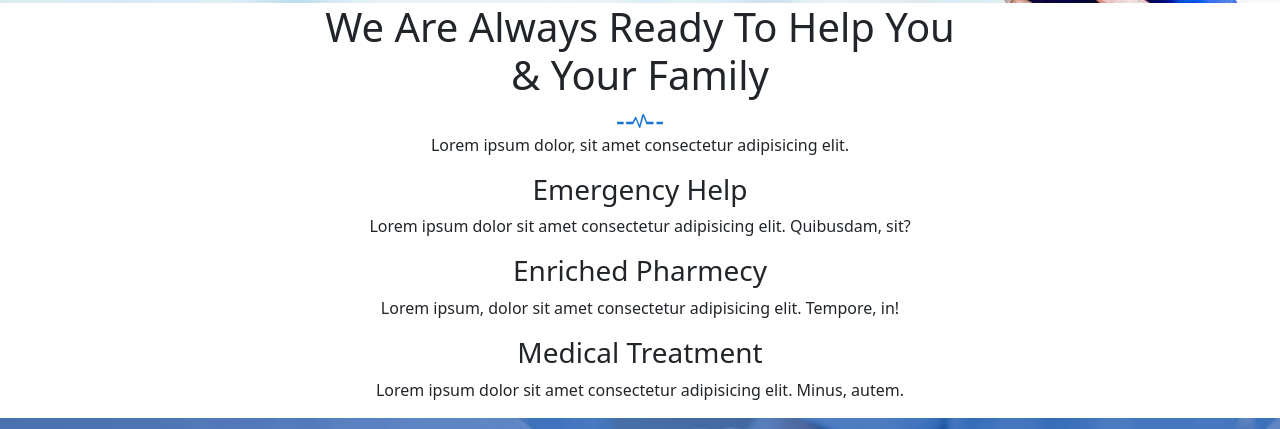
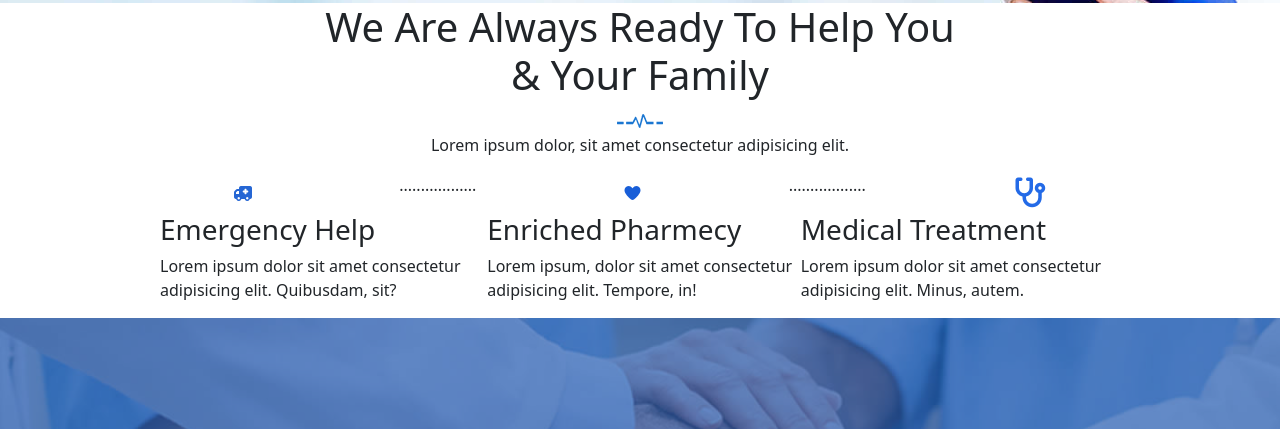
Before and after one commit to meryemazzaim/final-projet-css_azzaim-meryem, a plain HTML site: page index.html in a window 1280 px wide. Shown: the part 773-1202 px from the top of the page. Drawn offline with nearby package versions, Linux system fonts and the light colour scheme.

Commit message:
section 2 and 3

```diff
--- a/index.html
+++ b/index.html
@@ -133,8 +133,28 @@
                     <p>Lorem ipsum dolor, sit amet consectetur adipisicing elit.</p>
                 </div>
             </div>
-            <div class="d-lg-flex align-items-center  justify-content-center ">
-                <div class="w-50 text-center  justify-content-center  ">
+            <div class="d-lg-flex align-items-center flex-column justify-content-between ">
+                <div class="w-75  d-lg-flex justify-content-around flex-row  align-items-center ">
+                    <div>
+                        <i class="fa-solid fa-truck-medical fa-flip-horizontal " style="color: #2566d4;"></i>
+                    </div>
+                    <div>
+                        <p>..................</p>
+                    </div>
+                    <div>
+                        <i class="fa-solid fa-heart" style="color: #185ed8;"></i>
+                    </div>
+                    <div>
+                        <p>..................</p>
+                    </div>
+
+                    <div>
+                        <i class="fa-solid fa-stethoscope fs-3" style="color: #236ae7;"></i>
+                    </div>
+
+
+                </div>
+                <div class="w-75  d-lg-flex justify-content-center flex-row  ">
                     <div>
                         <h3>Emergency Help</h3>
                         <p>Lorem ipsum dolor sit amet consectetur adipisicing elit. Quibusdam, sit?</p>
```
